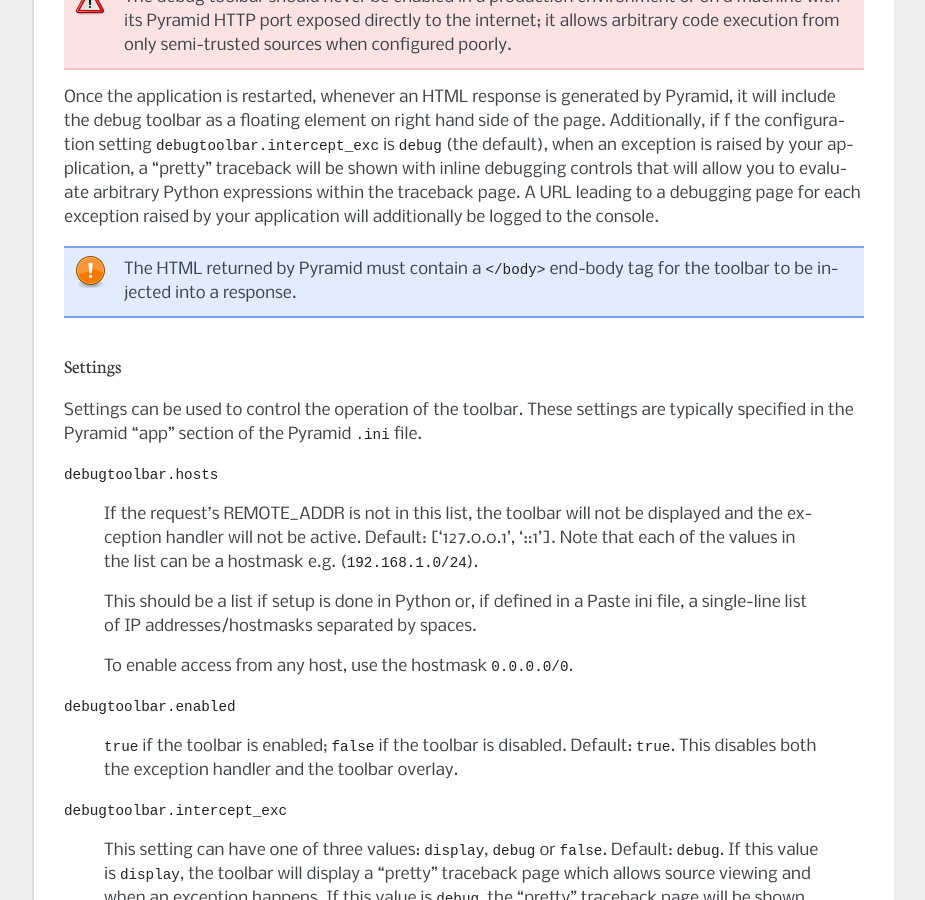
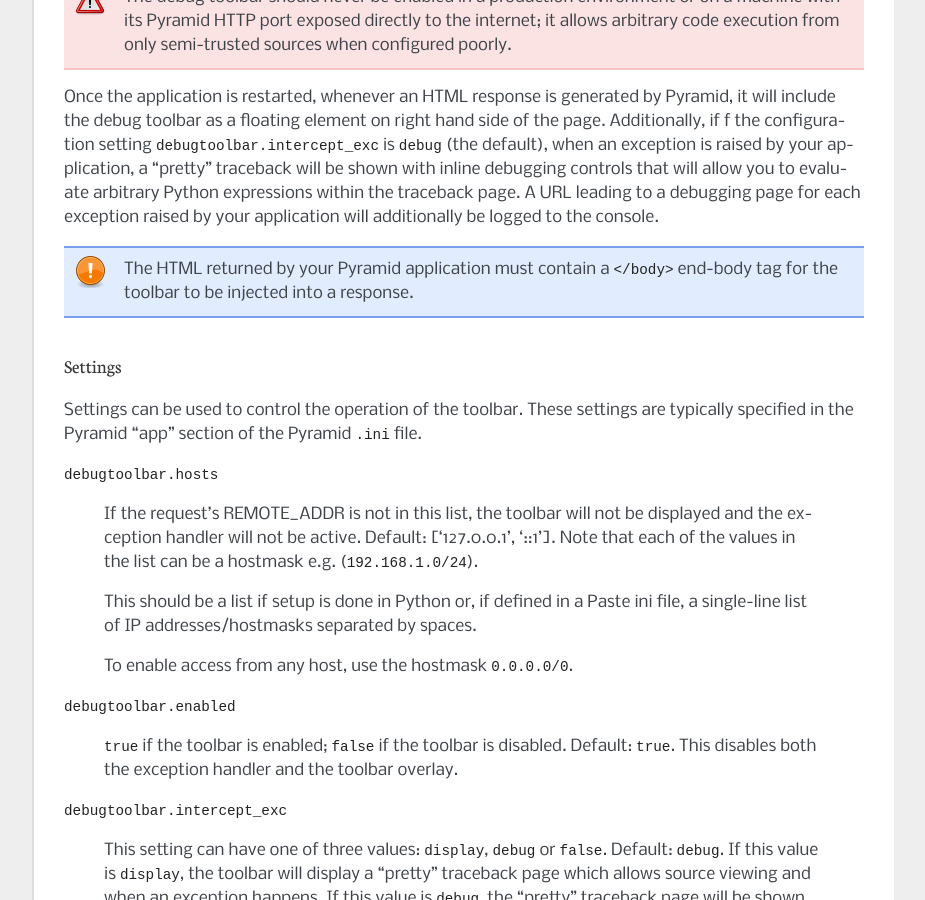
Before and after one commit to Pylons/pyramid_debugtoolbar, a Sphinx documentation site: the page built from docs/index.rst, in a window 1280 px wide and 900 px high, scrolled down 907 px. Shown: the whole window, without its empty margins (198-1123 px from the left). Built offline with Sphinx 7.4.7, drawn with Linux system fonts in a browser that asks for light colours.

Commit message:
aint Pyramids HTML

```diff
--- a/docs/index.rst
+++ b/docs/index.rst
@@ -56,8 +56,8 @@
 debugging page for each exception raised by your application will
 additionally be logged to the console.
 
-.. note:: The HTML returned by Pyramid must contain a ``</body>`` end-body
-   tag for the toolbar to be injected into a response.
+.. note:: The HTML returned by your Pyramid application must contain a
+   ``</body>`` end-body tag for the toolbar to be injected into a response.
 
 Settings
 ~~~~~~~~
```
